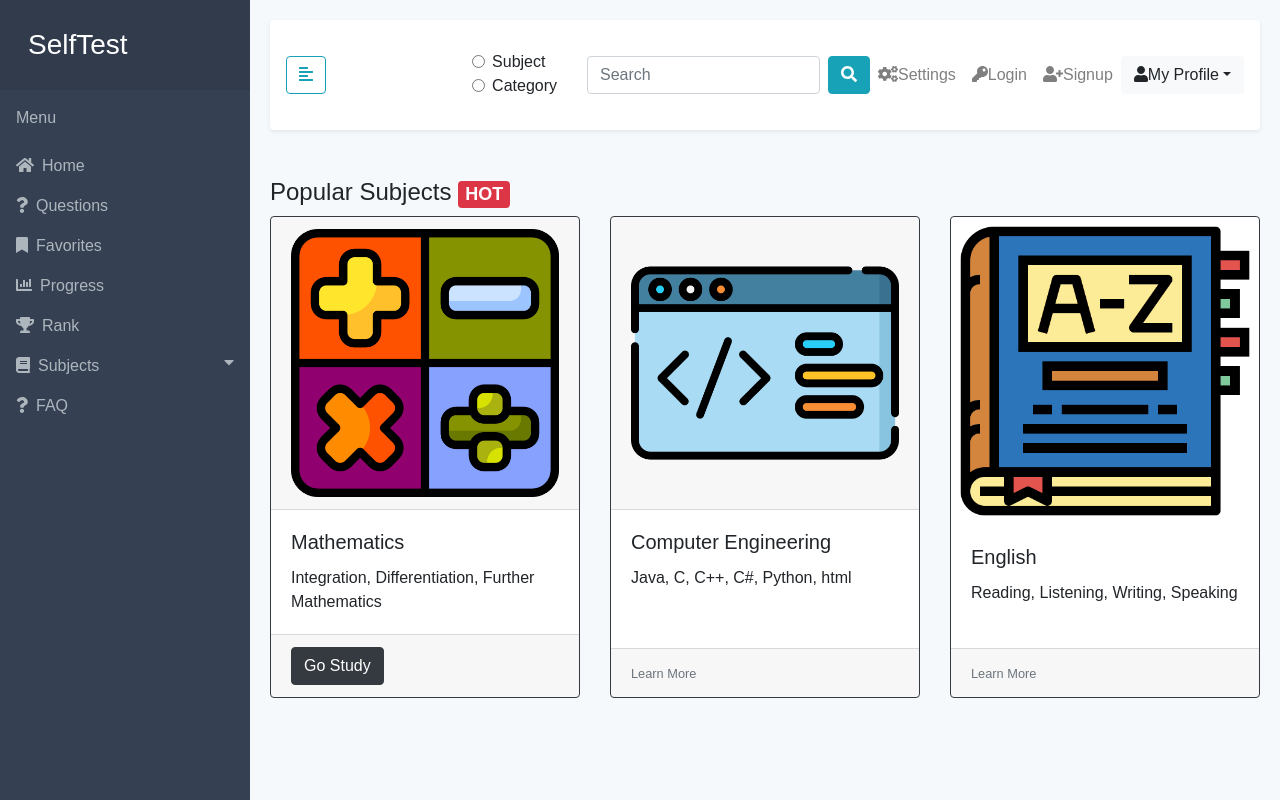
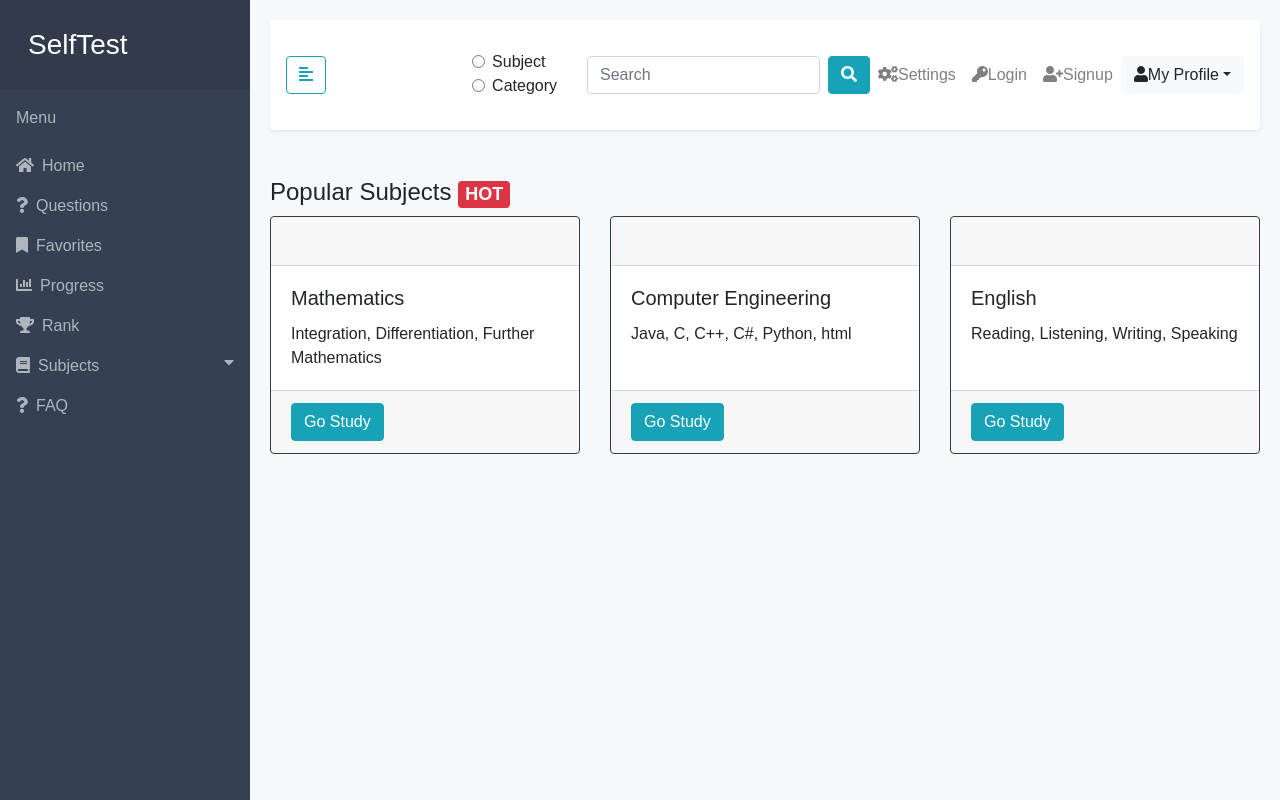
Before and after one commit to Team-Imagine/selftest-frontend, a React (Create React App) app: page /home in a window 1280 px wide. Built offline with nearby package versions, Linux system fonts and the light colour scheme.

Commit message:
Little change in UI

```diff
--- a/src/components/content/Content.js
+++ b/src/components/content/Content.js
@@ -24,7 +24,7 @@ class Content extends React.Component {
 
           <Card border = 'dark' style={{width: '18rem'}}>
             <Card.Header>
-             <Card.Img variant="top" src="/image/maths.png"/>
+             <Card.Img variant="top" src=""/>
             </Card.Header>
 
             <Card.Body>
@@ -36,13 +36,13 @@ class Content extends React.Component {
               </Card.Text>
             </Card.Body>
             <Card.Footer>
-              <Button variant="dark">Go Study</Button>
+              <Button variant="info">Go Study</Button>
             </Card.Footer>
           </Card>
 
           <Card border = 'dark' style={{width: '18rem'}}>
             <Card.Header>
-            <Card.Img variant="top" src="/image/code.png" />
+            <Card.Img variant="top" src="" />
             </Card.Header>
 
             <Card.Body>
@@ -52,12 +52,16 @@ class Content extends React.Component {
               </Card.Text>
             </Card.Body>
             <Card.Footer>
-              <small className="text-muted">Learn More</small>
+            <Button variant="info">Go Study</Button>
             </Card.Footer>
           </Card>
 
           <Card border = 'dark' style={{width: '18rem'}}>
-            <Card.Img variant="top" src="/image/dictionary.png" />
+            <Card.Header>
+            <Card.Img variant="top" src=""/>
+            </Card.Header>
+
+
             <Card.Body>
               <Card.Title>English</Card.Title>
               <Card.Text>
@@ -65,7 +69,7 @@ class Content extends React.Component {
               </Card.Text>
             </Card.Body>
             <Card.Footer>
-              <small className="text-muted">Learn More</small>
+            <Button variant="info">Go Study</Button>
             </Card.Footer>
           </Card>
         </CardDeck>
```
